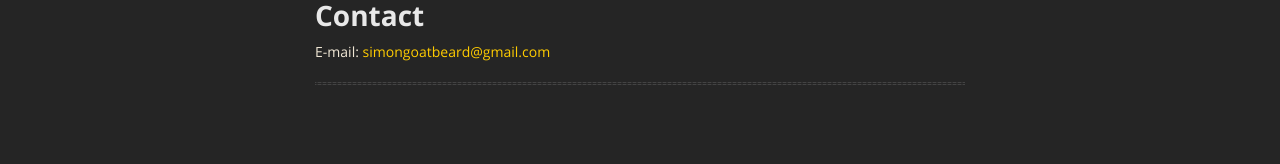
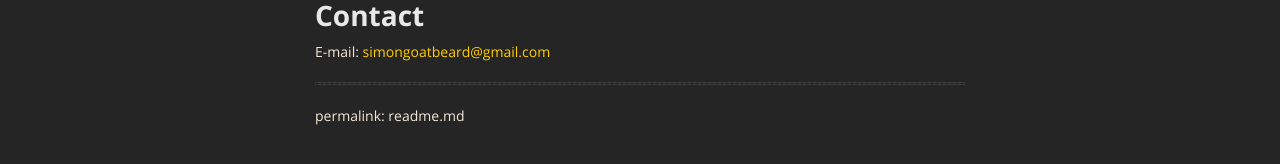
Before and after one commit to SimonGoatbeard/simongoatbeard.github.io, a Jekyll site: the page built from index.md, in a window 1280 px wide and 1370 px high. Shown: the part 1134-1298 px from the top of the window. Built offline with Jekyll 4.4.1, drawn with Linux system fonts in a browser that asks for light colours; nearby versions of some CDN libraries.

Commit message:
Update index.md

```diff
--- a/index.md
+++ b/index.md
@@ -38,7 +38,7 @@ E-mail: [simongoatbeard@gmail.com](mailto:simongoatbeard@gmail.com)
 
 ---
 
-
+permalink: readme.md
 
 <!---
 Text can be **bold**, _italic_, or ~~strikethrough~~.
```
